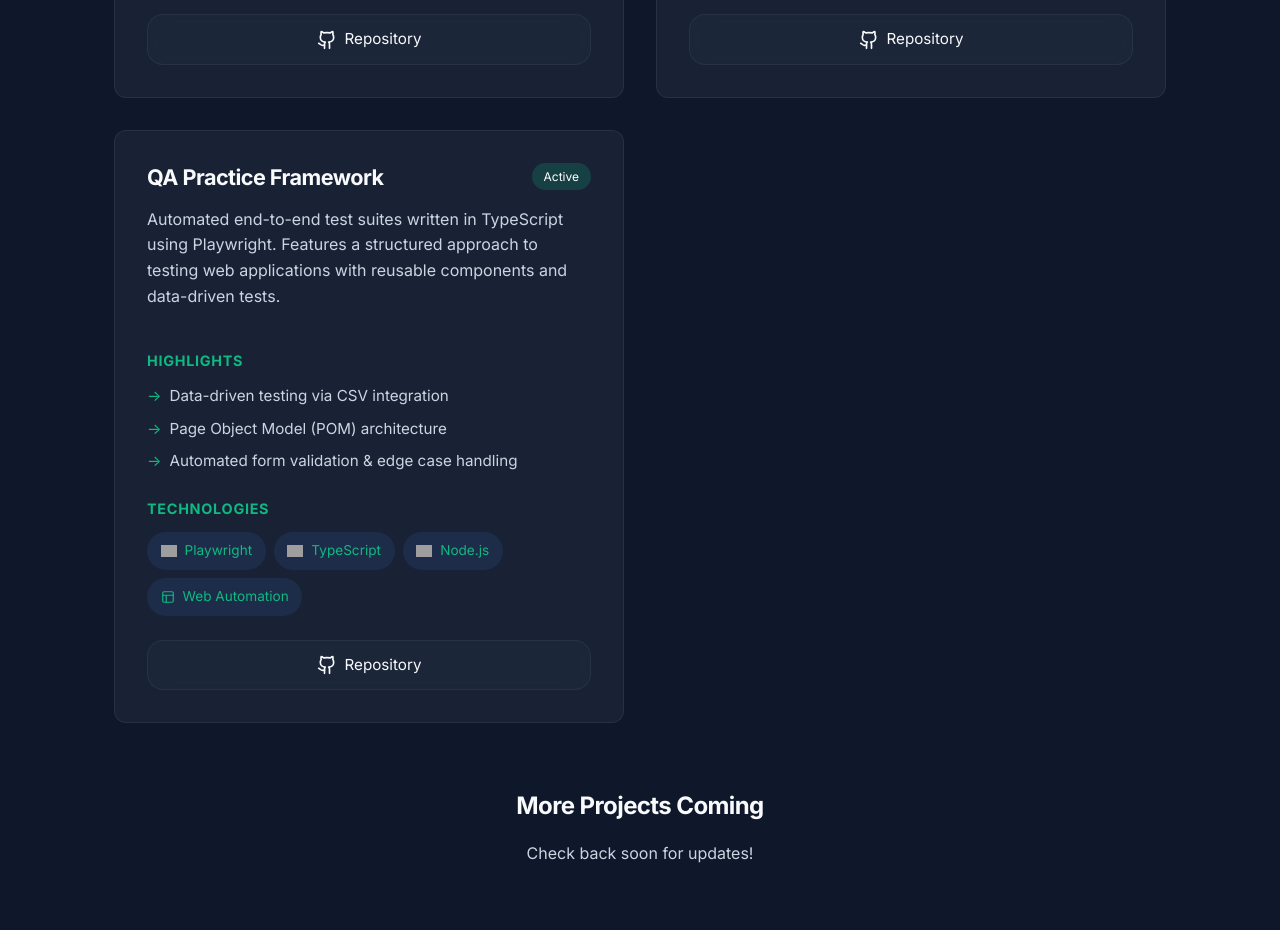
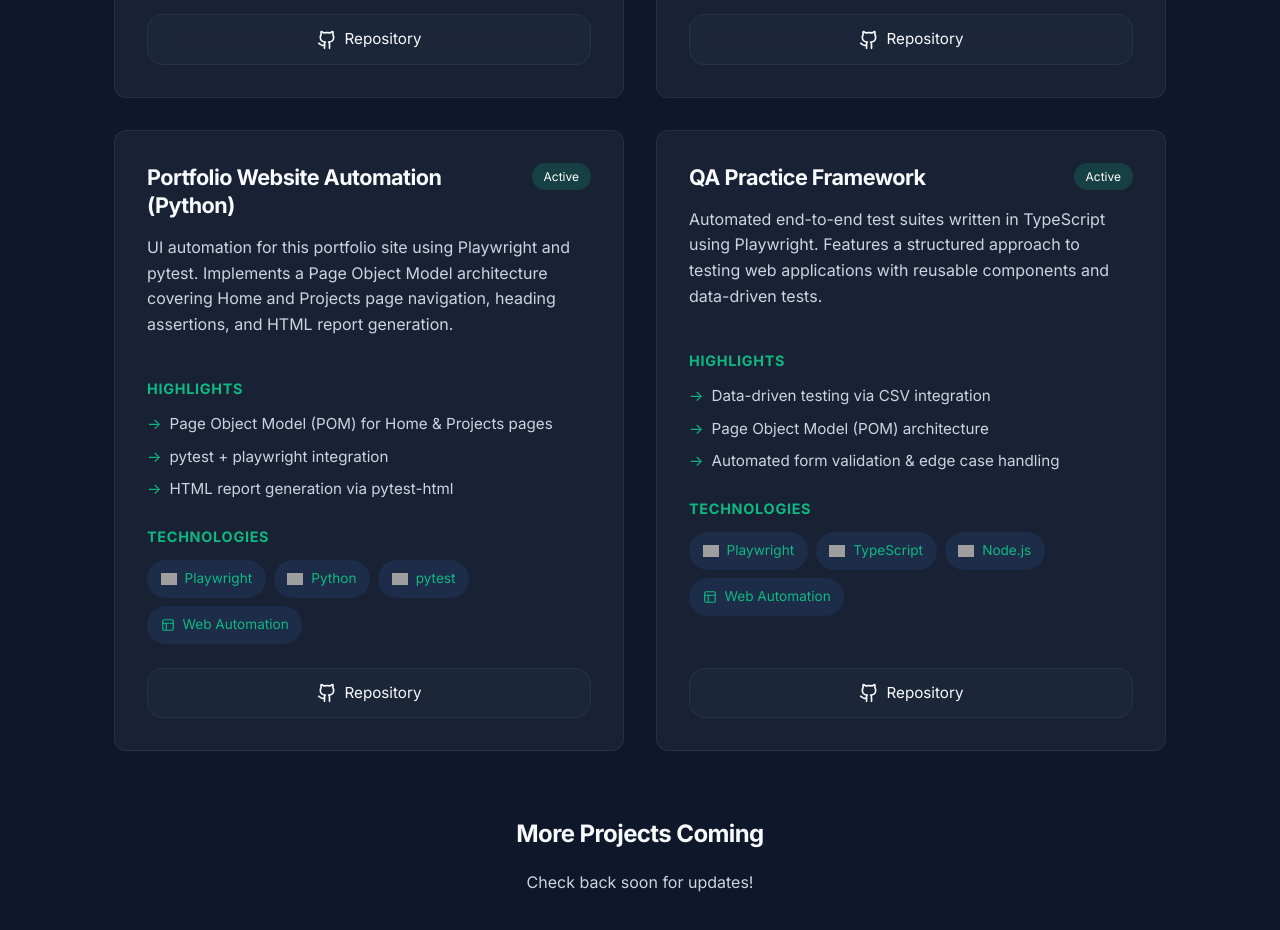
Before and after one commit to cng07/carlosng07, a React (Vite) app: page /projects in a window 1280 px wide. Shown: the part 880-1810 px from the top of the page. Built offline with nearby package versions, Linux system fonts and the light colour scheme; no server answers; grey boxes are pictures that could not be loaded.

Commit message:
feat: add new project on Procjects page

```diff
--- a/src/pages/Projects.jsx
+++ b/src/pages/Projects.jsx
@@ -16,7 +16,9 @@ const Projects = () => {
             "Web Automation": null,
             "Page Object Model": null,
             "Node.js": "https://cdn.jsdelivr.net/gh/devicons/devicon/icons/nodejs/nodejs-original.svg",
-            "CSV": null
+            "CSV": null,
+            "Python": "https://cdn.jsdelivr.net/gh/devicons/devicon/icons/python/python-original.svg",
+            "pytest": "https://cdn.jsdelivr.net/gh/devicons/devicon/icons/pytest/pytest-original.svg"
         };
 
         if (techName in customLogos) return customLogos[techName];
@@ -63,6 +65,19 @@ const Projects = () => {
         },
         {
             id: 3,
+            title: "Portfolio Website Automation (Python)",
+            description: "UI automation for this portfolio site using Playwright and pytest. Implements a Page Object Model architecture covering Home and Projects page navigation, heading assertions, and HTML report generation.",
+            tech: ["Playwright", "Python", "pytest", "Web Automation"],
+            highlights: [
+                "Page Object Model (POM) for Home & Projects pages",
+                "pytest + playwright integration",
+                "HTML report generation via pytest-html"
+            ],
+            github: "https://github.com/cng07/playwright_portfolio_automation_python",
+            status: "Active"
+        },
+        {
+            id: 4,
             title: "QA Practice Framework",
             description: "Automated end-to-end test suites written in TypeScript using Playwright. Features a structured approach to testing web applications with reusable components and data-driven tests.",
             tech: ["Playwright", "TypeScript", "Node.js", "Web Automation"],
```
